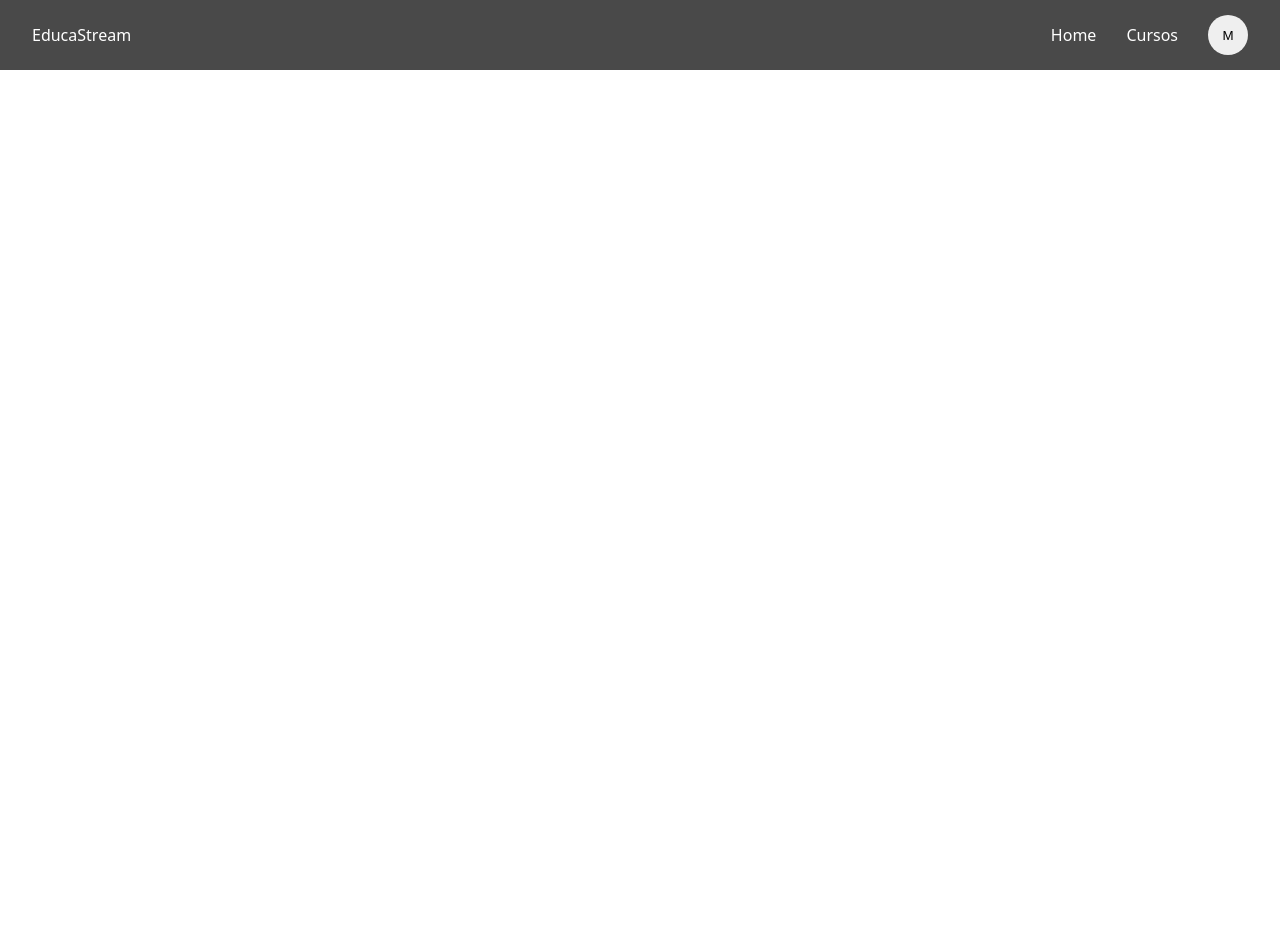
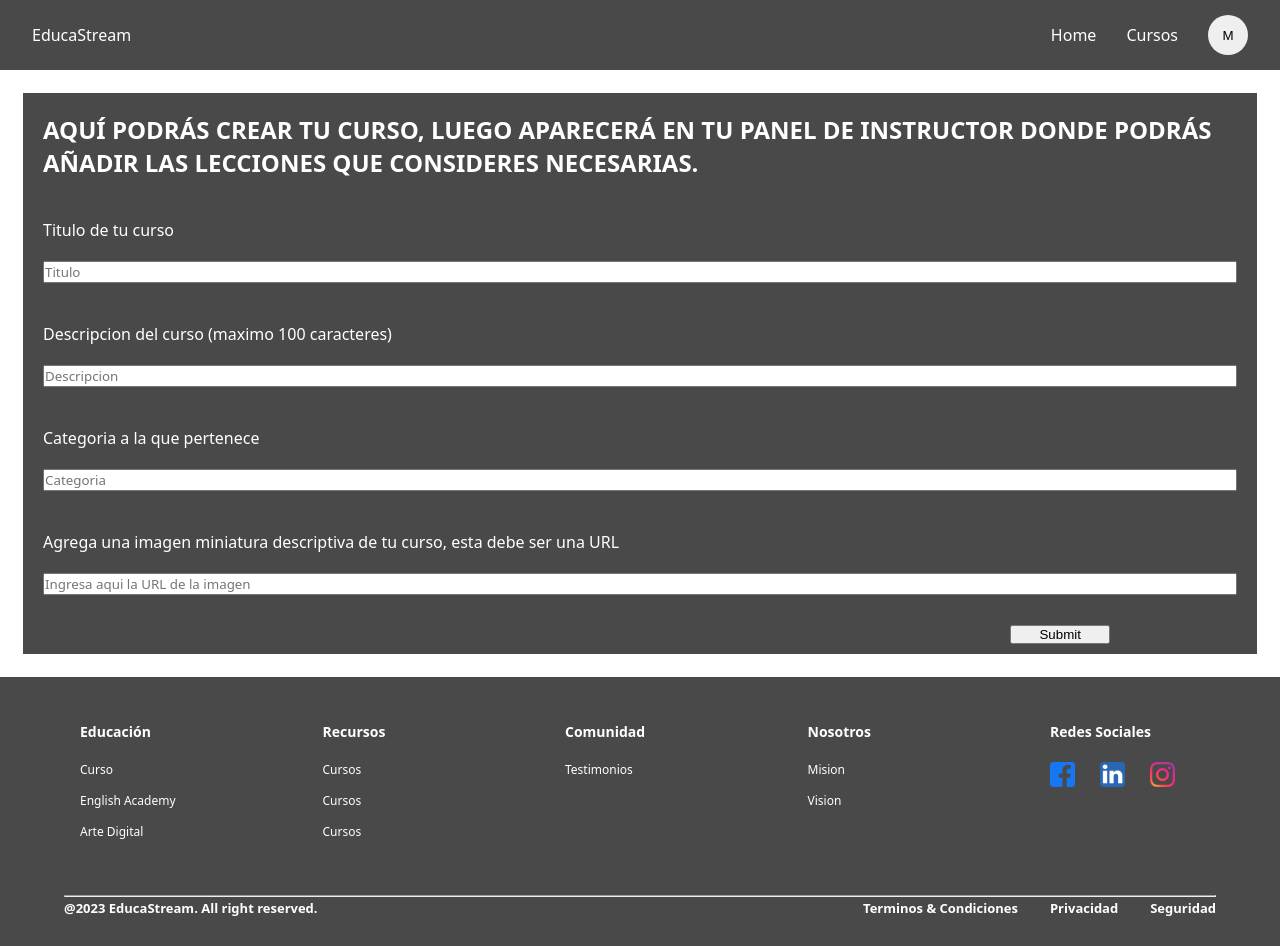
Before and after one commit to FacundoLizardo/PF-Henry, a React (Vite) app in the folder client/: page /form in a window 1280 px wide. Before the commit the page ends 800 px from the top, so only its background shows below. Built offline with nearby package versions, Linux system fonts and the light colour scheme.

Commit message:
form a medias

```diff
--- a/client/src/App.jsx
+++ b/client/src/App.jsx
@@ -8,6 +8,7 @@ import Student from "./views/Student/Student";
 import Instructor from "./views/Instructor/Instructor";
 import Lecture from "./views/Lecture/Lecture";
 import Config from "./views/Config/Config";
+import Form from "./views/Form/Form";
 
 import Styles from "./App.module.css";
 
@@ -23,6 +24,7 @@ function App() {
 				<Route path="/instructor" element={<Instructor />} />
 				<Route path="/lecture" element={<Lecture />} />
 				<Route path="/config" element={<Config />} />
+				<Route path="/form" element={<Form />} />
 			</Routes>
 		</div>
 	);
--- /dev/null
+++ b/client/src/Handlers/Handlers.jsx
@@ -0,0 +1,16 @@
+import axios from "axios";
+
+export async function sendData(course) {
+	try {
+		const { data } = await axios.post(
+			"http://localhost:3001/courses/create",
+			course
+		);
+
+		if (data) {
+			window.alert("Se anadio tu curso con exito");
+		}
+	} catch (error) {
+		window.alert("Hay informacion erronea");
+	}
+}
--- /dev/null
+++ b/client/src/views/Form/Form.jsx
@@ -0,0 +1,157 @@
+import Styles from "./Form.module.css";
+import { useState } from "react";
+import { sendData } from "../../Handlers/Handlers";
+import Footer from "../../Components/Footer/Footer";
+
+const Form = () => {
+	const listCourses = [
+		{
+			course_id: "c4796a20-8f33-42a5-aa9a-2ac3305d9172",
+			title: "Curso de microlearning",
+			description: "Aquí aprenderás qué es el microlearning",
+			instructor_id: "b05d6c8d-0eaa-4e99-8b75-548f5466714e",
+			created_at: "20-12-2023 15:45hs",
+			updated_at: "20-12-2023 15:45hs",
+			progress: 0,
+			category: "Programación",
+			image:
+				"https://i.ytimg.com/vi/MHip3eVhK9g/hq720.jpg?sqp=-oaymwEcCOgCEMoBSFXyq4qpAw4IARUAAIhCGAFwAcABBg==&rs=AOn4CLBa2Tc3wl_CWfJzbvhBmHo1sBXdEg",
+			instructorImage:
+				"https://yt3.ggpht.com/peu87JRecAO0qd7KhfPHLrQ_XJBEiuAiNHGuGU74dvJRnfNzP6x3sNfiIINRISZpDIqQzRgFpg=s68-c-k-c0x00ffffff-no-rj",
+			rating: 4,
+			comments: [
+				{
+					user: "0ac15268-6b06-4c1d-8c7e-0164d607ad05",
+					description: "Lorem lorem lorem lorem lorem",
+				},
+				{
+					user: "d34e4371-e540-4b3d-9b11-45f46a6485d3",
+					description: "Lorem lorem lorem lorem lorem",
+				},
+			],
+			lessons: [
+				{
+					lesson_id: "e3c2c1a6-82ab-45ac-b12b-d08b69eb8e5d",
+					title: "Introducción al Microlearning",
+					description: "Aprende los conceptos básicos del Microlearning",
+					course_id: "c4796a20-8f33-42a5-aa9a-2ac3305d9172",
+					image: "https://example.com/lesson1.jpg",
+					video_url: "https://example.com/lesson1.mp4",
+					duration: 15,
+					sequence_order: 1,
+					created_at: "20-12-2023 15:45hs",
+					updated_at: "20-12-2023 15:45hs",
+				},
+				{
+					lesson_id: "6d6e1f94-2a2c-43b7-a596-747f8c5a41f1",
+					title: "Ejemplos de Microlearning",
+					description: "Descubre ejemplos reales de Microlearning en acción",
+					course_id: "c4796a20-8f33-42a5-aa9a-2ac3305d9172",
+					image: "https://example.com/lesson2.jpg",
+					video_url: "https://example.com/lesson2.mp4",
+					duration: 20,
+					sequence_order: 2,
+					created_at: "20-12-2023 15:45hs",
+					updated_at: "20-12-2023 15:45hs",
+				},
+				{
+					lesson_id: "edd9dce5-2d6b-4e0a-8c99-12880aa97b61",
+					title: "Estrategias de Aprendizaje",
+					description:
+						"Explora diferentes estrategias de aprendizaje en el microlearning",
+					course_id: "c4796a20-8f33-42a5-aa9a-2ac3305d9172",
+					image: "https://example.com/lesson3.jpg",
+					video_url: "https://example.com/lesson3.mp4",
+					duration: 25,
+					sequence_order: 3,
+					created_at: "20-12-2023 15:45hs",
+					updated_at: "20-12-2023 15:45hs",
+				},
+				{
+					lesson_id: "d29cbf0b-2e45-49e4-a488-0b9f4786ad91",
+					title: "Evaluación de Microlearning",
+					description:
+						"Aprende a evaluar la efectividad del microlearning en tu organización",
+					course_id: "c4796a20-8f33-42a5-aa9a-2ac3305d9172",
+					image: "https://example.com/lesson4.jpg",
+					video_url: "https://example.com/lesson4.mp4",
+					duration: 18,
+					sequence_order: 4,
+					created_at: "20-12-2023 15:45hs",
+					updated_at: "20-12-2023 15:45hs",
+				},
+			],
+		},
+	];
+
+	const [course, setCourse] = useState({
+		title: "",
+		description: "",
+		category: "",
+		image: "",
+	});
+
+	const handleChange = (event) => {
+		event.preventDefault();
+		const { name, value } = event.target;
+		setCourse((prevCourse) => ({ ...prevCourse, [name]: value }));
+	};
+
+	const onSubmit = async () => {
+		await sendData(course);
+	};
+
+	console.log(course);
+
+	return (
+		<div className={Styles.detailCourseContainer}>
+			<form className={Styles.form} onSubmit={onSubmit}>
+				<h2 className={Styles.formTitle}>
+					AQUÍ PODRÁS CREAR TU CURSO, LUEGO APARECERÁ EN TU PANEL DE INSTRUCTOR
+					DONDE PODRÁS AÑADIR LAS LECCIONES QUE CONSIDERES NECESARIAS.
+				</h2>
+				<label>Titulo de tu curso</label>
+				<input
+					placeholder="Titulo"
+					onChange={handleChange}
+					name="title"
+					className={Styles.input}
+				/>
+
+				<label>Descripcion del curso (maximo 100 caracteres)</label>
+				<input
+					placeholder="Descripcion"
+					onChange={handleChange}
+					name="description"
+					className={Styles.input}
+				/>
+
+				<label>Categoria a la que pertenece</label>
+				<input
+					placeholder="Categoria"
+					onChange={handleChange}
+					name="category"
+					className={Styles.input}
+				/>
+
+				<label>
+					Agrega una imagen miniatura descriptiva de tu curso, esta debe ser una
+					URL
+				</label>
+				<input
+					placeholder="Ingresa aqui la URL de la imagen "
+					onChange={handleChange}
+					name="image"
+					className={Styles.input}
+				/>
+
+				<button type="submit" className={Styles.buttonSubmit}>
+					Submit
+				</button>
+			</form>
+			<Footer />
+		</div>
+	);
+};
+
+export default Form;
--- /dev/null
+++ b/client/src/views/Form/Form.module.css
@@ -0,0 +1,34 @@
+.detailCourseContainer {
+	display: flex;
+	flex-direction: column;
+	margin: 0px;
+	color: var(--color-text-secondary);
+}
+
+.form {
+	display: flex;
+	flex-direction: column;
+	margin: 20px;
+	border-style: solid;
+	background-color: var(--color-background-off);
+}
+
+.form label {
+	margin: 20px;
+	margin-bottom: 0px;
+}
+
+.formTitle {
+	margin: 20px;
+}
+.input {
+	margin: 20px;
+	font-family: system-ui, -apple-system, BlinkMacSystemFont, "Segoe UI", Roboto,
+		Oxygen, Ubuntu, Cantarell, "Open Sans", "Helvetica Neue", sans-serif;
+}
+
+.buttonSubmit {
+	max-width: 100px;
+	margin: 10px;
+	margin-left: 80%;
+}
--- a/client/src/views/Instructor/Instructor.jsx
+++ b/client/src/views/Instructor/Instructor.jsx
@@ -1,11 +1,14 @@
 import Styles from "./Instructor.module.css";
-
+import { Link } from "react-router-dom";
 const Instructor = () => {
-  return (
-    <div className={Styles.instructorContainer}>
-      <div>Hola soy instructor</div>
-    </div>
-  );
+	return (
+		<div className={Styles.instructorContainer}>
+			<div>Hola soy instructor</div>
+			<Link to="/form">
+				<button>Crear nuevo curso</button>
+			</Link>
+		</div>
+	);
 };
 
 export default Instructor;
```
Also changed, not shown: 2 other files (tests, documents, lock files or other folders). Lines whose indentation alone changed are shown as unchanged.
